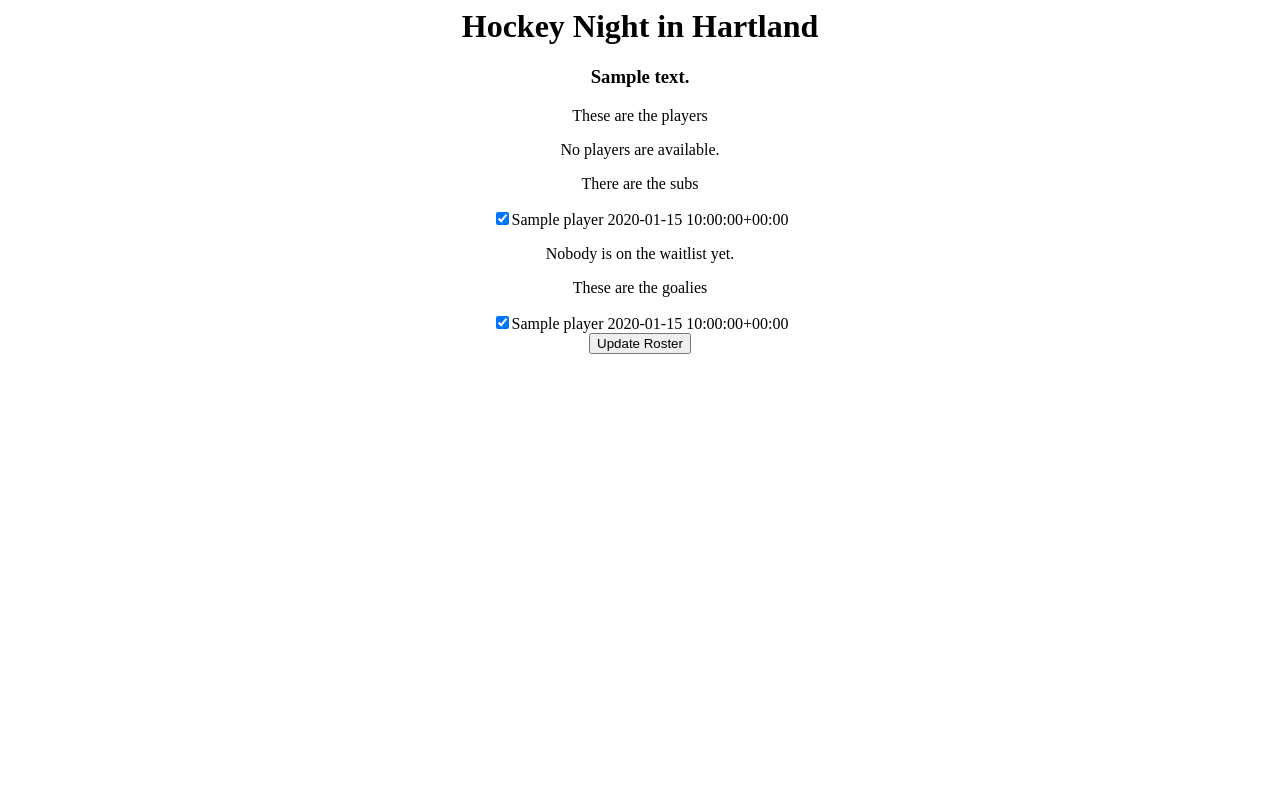
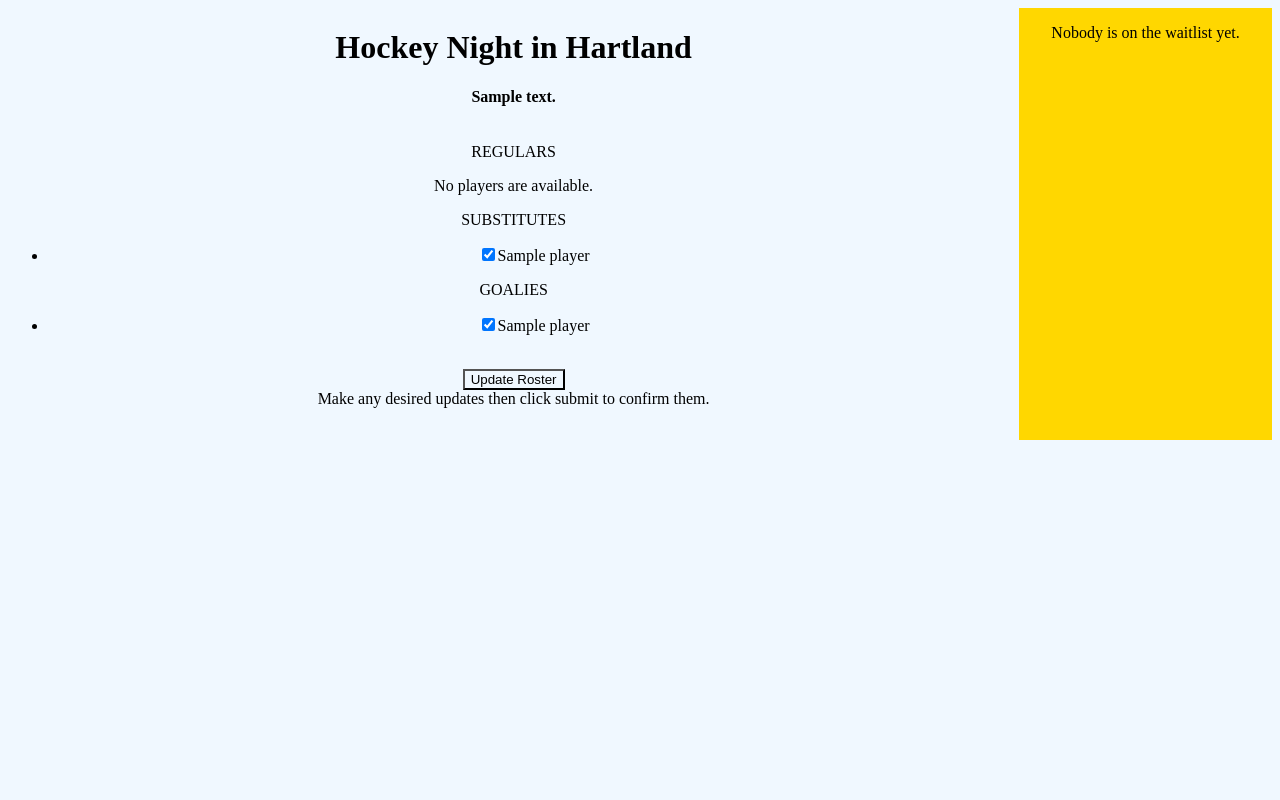
Before and after one commit to Alec-Gillis/drop-in-hockey-site, a Django app: page /roster/ in a window 1280 px wide. Run offline with Django 4.2, Linux system fonts and the light colour scheme; tables that the repository leaves empty hold one stand-in row (values such as "Sample post").

Commit message:
Basic styling

```diff
--- a/roster/models.py
+++ b/roster/models.py
@@ -9,7 +9,7 @@ class Player(models.Model):
 	is_substitute = models.BooleanField(default=False)
 
 	def __str__(self):
-		return "{0} {1}".format(self.name, self.time_checked_in)
+		return self.name
 
 class HeaderText(models.Model):
 	"""
--- a/roster/templates/roster/index.html
+++ b/roster/templates/roster/index.html
@@ -1,39 +1,140 @@
+<!DOCTYPE html>
+<html>
+<meta charset="utf-8">
+<title>Hockey Sign-In</title>
+
+<style>
+	* {
+		background-color: aliceblue;
+	}
+
+	.header {
+		grid-area: header;
+		background-color: aliceblue;
+		position: sticky;
+		top: 0;
+	}
+
+	.footer {
+		grid-area: footer;
+		background-color: aliceblue;
+		position: sticky;
+		bottom: 0;
+		height: 50px;
+	}
+
+	.sidebar {
+		grid-area: sidebar;
+		background-color: gold;
+	}
+
+	.sidebar p {
+		background-color: gold;
+	}
+
+	.sidebar ol {
+		background-color: gold;
+	}
+
+	.main {
+		grid-area: main;
+		background-color: aliceblue;
+	}
+
+	.main li {
+		vertical-align: top;
+	}
+
+	.grid {
+		text-align: center;
+		display: grid;
+		grid-template-columns: 80% 20%;
+		grid-template-areas: "header sidebar"
+			"main sidebar"
+			"footer sidebar";
+	}
+
+	.sidebar {
+		position: sticky;
+		bottom: 50px;
+	}
+</style>
+
 <body>
-	<center>
+	<div class="grid">
+		<div class="header">
 			<h1>Hockey Night in Hartland</h1>
 			{% if headertext %}
-		<h3>{{headertext.text}}</h3>
+			<h4>{{headertext.text}}</h4>
 			{% endif %}
-		<form action="" method="post">
+		</div>
+		<div class="main">
+			<div action="" method="post">
 				{% csrf_token %}
 				<!-- PLAYERS -->
-			<p>These are the players</p>
+				<p>REGULARS</p>
 				{% if all_skaters %}
+				<ul>
 					{% for player in all_skaters %}
+					{% if player.is_checked_in %}
+					<li>
+						<input type="checkbox" checked="checked" name="player" label="player{{ forloop.counter }}"
+							value="{{ player.id }}">{{player}}
+						{% else %}
+						<input type="checkbox" name="player" label="player{{ forloop.counter }}"
+							value="{{ player.id }}">{{player}}
+					</li>
+					<br>
+					{% endif %}
+					{% endfor %}
+				</ul>
+				{% else %}
+				<p>No players are available.</p>
+				{% endif %}
+				<!-- SUBSTITUTES -->
+				<p>SUBSTITUTES</p>
+				{% if all_subs %}
+				<ul>
+					{% for player in all_subs %}
+					<li>
 						{% if player.is_checked_in %}
 						<input type="checkbox" checked="checked" name="player" label="player{{ forloop.counter }}"
 							value="{{ player.id }}">{{player}}
 						{% else %}
-			<input type="checkbox" name="player" label="player{{ forloop.counter }}" value="{{ player.id }}">{{player}}
+						<input type="checkbox" name="player" label="player{{ forloop.counter }}"
+							value="{{ player.id }}">{{player}}
 						{% endif %}
+					</li>
 					{% endfor %}
+				</ul>
 				{% else %}
-			<p>No players are available.</p>
+				<p>No subs are available.</p>
 				{% endif %}
-			<!-- SUBSTITUTES -->
-			<p>There are the subs </p>
-			{% if all_subs %}
-			{% for player in all_subs %}
+				<!-- GOALIES -->
+				<p>GOALIES</p>
+				{% if all_goalies %}
+				<ul>
+					{% for player in all_goalies %}
+					<li>
 						{% if player.is_checked_in %}
 						<input type="checkbox" checked="checked" name="player" label="player{{ forloop.counter }}"
 							value="{{ player.id }}">{{player}}
 						{% else %}
-			<input type="checkbox" name="player" label="player{{ forloop.counter }}" value="{{ player.id }}">{{player}}
+						<input type="checkbox" name="player" label="player{{ forloop.counter }}"
+							value="{{ player.id }}">{{player}}
 						{% endif %}
+					</li>
 					{% endfor %}
+				</ul>
 				{% else %}
-			<p>No subs are available.</p>
+				<p>No goalies are available.</p>
 				{% endif %}
+				<br>
+				<button type="submit">Update Roster</button>
+				</form>
+			</div>
+		</div>
+		<div class="sidebar">
 			<!-- WAITLISt -->
 			{% if waiters %}
 			<p>WAITLIST</p>
@@ -47,22 +148,10 @@
 			{% else %}
 			<p>Nobody is on the waitlist yet.</p>
 			{% endif %}
-			<!-- GOALIES -->
-			<p>These are the goalies</p>
-			{% if all_goalies %}
-			{% for player in all_goalies %}
-			{% if player.is_checked_in %}
-			<input type="checkbox" checked="checked" name="player" label="player{{ forloop.counter }}"
-				value="{{ player.id }}">{{player}}
-			{% else %}
-			<input type="checkbox" name="player" label="player{{ forloop.counter }}" value="{{ player.id }}">{{player}}
-			{% endif %}
-			{% endfor %}
-			{% else %}
-			<p>No goalies are available.</p>
-			{% endif %}
-			<br>
-			<button type="submit">Update Roster</button>
-		</form>
-	</center>
+
+		</div>
+		<div class="footer">Make any desired updates then click submit to confirm them.</div>
+	</div>
 </body>
+
+</html>
```
Lines whose indentation alone changed are shown as unchanged.
